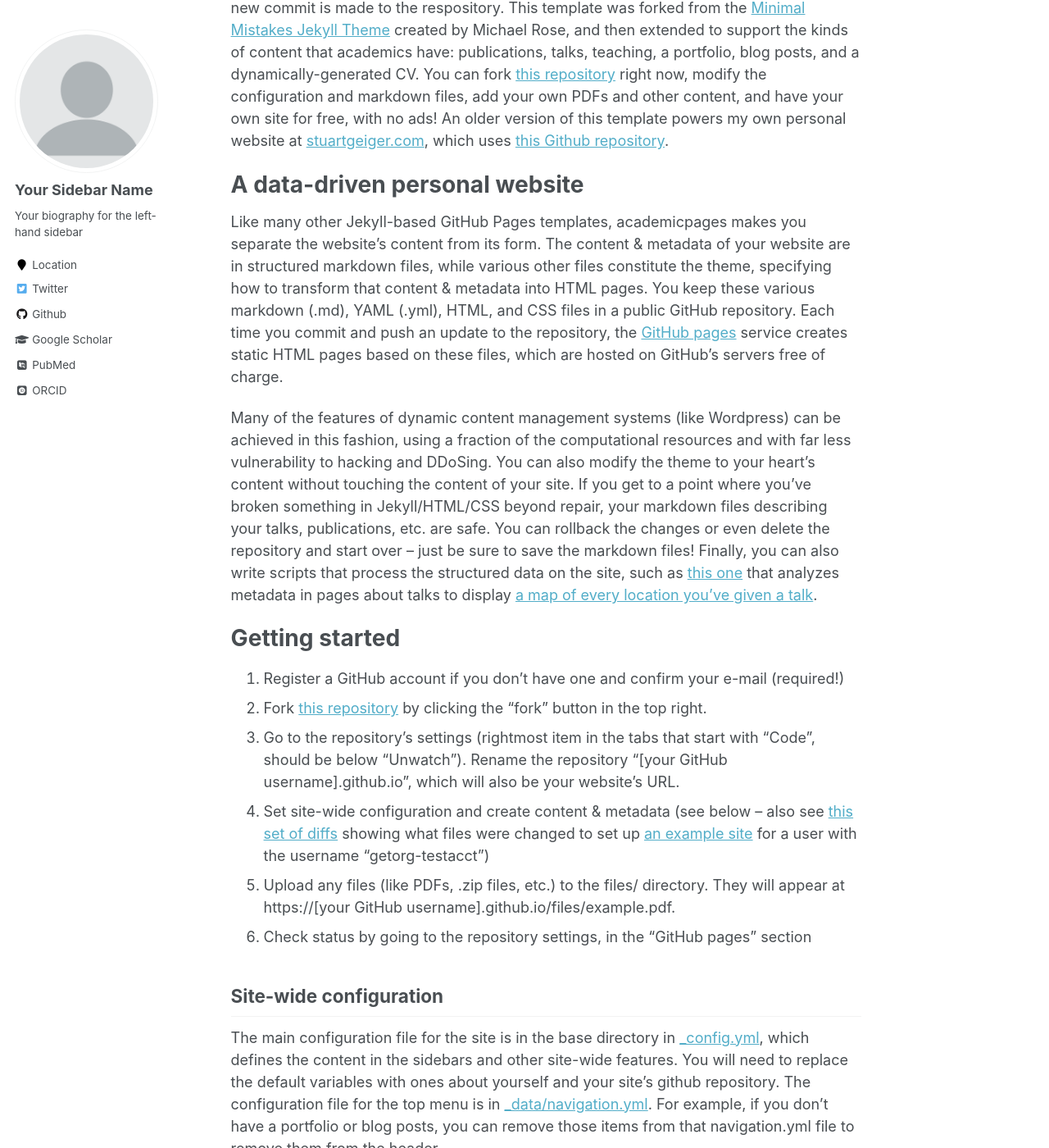
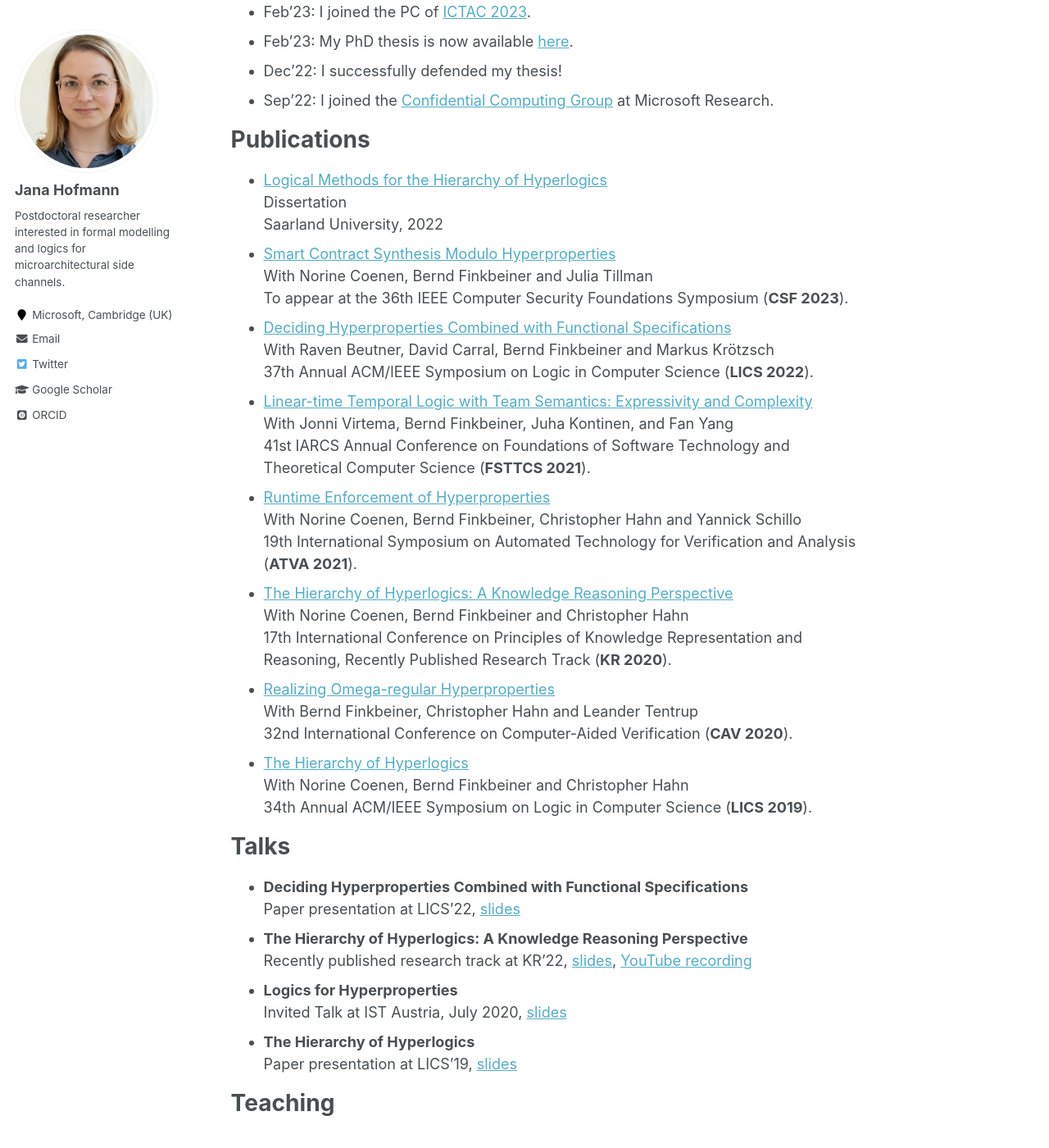
Before and after one commit to janahofmann/janahofmann.github.io, a Jekyll site: the page built from _pages/about.md, in a window 1280 px wide and 1400 px high, scrolled down 273 px. Shown: the whole window at 82% size. Built offline with Jekyll 4.4.1, drawn with Linux system fonts in a browser that asks for light colours; some web fonts are replaced; some of the changed text lies outside the part shown.

Commit message:
personal page setup

```diff
--- a/_config.yml
+++ b/_config.yml
@@ -7,13 +7,13 @@
 
 # Site Settings
 locale                   : "en-US"
-title                    : "Your Name / Site Title"
+title                    : "Jana Hofmann"
 title_separator          : "-"
-name                     : &name "Your Name"
-description              : &description "personal description"
-url                      : https://academicpages.github.io # the base hostname & protocol for your site e.g. "https://mmistakes.github.io"
+name                     : &name "Jana Hofmann"
+description              : &description "Postdoctoral Researcher at Microsoft"
+url                      : https://janahofmann.github.io # the base hostname & protocol for your site e.g. "https://mmistakes.github.io"
 baseurl                  : "" # the subpath of your site, e.g. "/blog"
-repository               : "academicpages/academicpages.github.io"
+repository               : "janahofmann.github.io"
 teaser                   :  # filename of teaser fallback teaser image placed in /images/, .e.g. "500x300.png"
 breadcrumbs              : false # true, false (default)
 words_per_minute         : 160
@@ -80,14 +80,14 @@ analytics:
 
 # Site Author
 author:
-  name             : "Your Sidebar Name"
-  avatar           : "profile.png"
-  bio              : "Your biography for the left-hand sidebar"
-  location         : "Location"
-  employer         :
-  pubmed           : "https://www.ncbi.nlm.nih.gov/pubmed/?term=john+snow"
-  googlescholar    : "http://yourfullgooglescholarurl.com"
-  email            :
+  name             : "Jana Hofmann"
+  avatar           : "profile_pic.jpeg"
+  bio              : "Postdoctoral researcher interested in formal modelling and logics for microarchitectural side channels."
+  location         :
+  employer         : "Microsoft, Cambridge (UK)"
+  pubmed           :
+  googlescholar    : "https://scholar.google.de/citations?user=w2HMTMAAAAAJ&hl=en"
+  email            : t-jhofmann@microsoft.com
   researchgate     :  # example: "https://www.researchgate.net/profile/yourprofile"
   uri              :
   bitbucket        :
@@ -96,20 +96,20 @@ author:
   flickr           :
   facebook         :
   foursquare       :
-  github           : "academicpages"
+  github           :
   google_plus      :
   keybase          :
   instagram        :
   impactstory      : #"https://profiles.impactstory.org/u/xxxx-xxxx-xxxx-xxxx"
   lastfm           :
   linkedin         :
-  orcid            : "http://orcid.org/yourorcidurl"
+  orcid            : "http://orcid.org/0000-0003-1660-2949"
   pinterest        :
   soundcloud       :
   stackoverflow    : # http://stackoverflow.com/users/123456/username
   steam            :
   tumblr           :
-  twitter          : "replacethistwitterhandle"
+  twitter          : "jana_tweets_cs"
   vine             :
   weibo            :
   xing             :
--- a/_pages/about.md
+++ b/_pages/about.md
@@ -1,6 +1,6 @@
 ---
 permalink: /
-title: "academicpages is a ready-to-fork GitHub Pages template for academic personal websites"
+title:
 excerpt: "About me"
 author_profile: true
 redirect_from:
@@ -8,43 +8,96 @@ redirect_from:
   - /about.html
 ---
 
-This is the front page of a website that is powered by the [academicpages template](https://github.com/academicpages/academicpages.github.io) and hosted on GitHub pages. [GitHub pages](https://pages.github.com) is a free service in which websites are built and hosted from code and data stored in a GitHub repository, automatically updating when a new commit is made to the respository. This template was forked from the [Minimal Mistakes Jekyll Theme](https://mmistakes.github.io/minimal-mistakes/) created by Michael Rose, and then extended to support the kinds of content that academics have: publications, talks, teaching, a portfolio, blog posts, and a dynamically-generated CV. You can fork [this repository](https://github.com/academicpages/academicpages.github.io) right now, modify the configuration and markdown files, add your own PDFs and other content, and have your own site for free, with no ads! An older version of this template powers my own personal website at [stuartgeiger.com](http://stuartgeiger.com), which uses [this Github repository](https://github.com/staeiou/staeiou.github.io).
+I am a postdoctoral researcher at Microsoft working on formal models and specifications languages describing microarchitectural side channels. I obtained my PhD from Saarland University (while working at CISPA) in 2022, where I was advised by Bernd Finkbeiner.
 
-A data-driven personal website
-======
-Like many other Jekyll-based GitHub Pages templates, academicpages makes you separate the website's content from its form. The content & metadata of your website are in structured markdown files, while various other files constitute the theme, specifying how to transform that content & metadata into HTML pages. You keep these various markdown (.md), YAML (.yml), HTML, and CSS files in a public GitHub repository. Each time you commit and push an update to the repository, the [GitHub pages](https://pages.github.com/) service creates static HTML pages based on these files, which are hosted on GitHub's servers free of charge.
 
-Many of the features of dynamic content management systems (like Wordpress) can be achieved in this fashion, using a fraction of the computational resources and with far less vulnerability to hacking and DDoSing. You can also modify the theme to your heart's content without touching the content of your site. If you get to a point where you've broken something in Jekyll/HTML/CSS beyond repair, your markdown files describing your talks, publications, etc. are safe. You can rollback the changes or even delete the repository and start over -- just be sure to save the markdown files! Finally, you can also write scripts that process the structured data on the site, such as [this one](https://github.com/academicpages/academicpages.github.io/blob/master/talkmap.ipynb) that analyzes metadata in pages about talks to display [a map of every location you've given a talk](https://academicpages.github.io/talkmap.html).
+# News!
 
-Getting started
-======
-1. Register a GitHub account if you don't have one and confirm your e-mail (required!)
-1. Fork [this repository](https://github.com/academicpages/academicpages.github.io) by clicking the "fork" button in the top right.
-1. Go to the repository's settings (rightmost item in the tabs that start with "Code", should be below "Unwatch"). Rename the repository "[your GitHub username].github.io", which will also be your website's URL.
-1. Set site-wide configuration and create content & metadata (see below -- also see [this set of diffs](http://archive.is/3TPas) showing what files were changed to set up [an example site](https://getorg-testacct.github.io) for a user with the username "getorg-testacct")
-1. Upload any files (like PDFs, .zip files, etc.) to the files/ directory. They will appear at https://[your GitHub username].github.io/files/example.pdf.
-1. Check status by going to the repository settings, in the "GitHub pages" section
+* Feb'23: I joined the PC of [ICTAC 2023](https://ictac2023.compsust.utec.edu.pe).
+* Feb'23: My PhD thesis is now available [here](https://publikationen.sulb.uni-saarland.de/handle/20.500.11880/35154).
+* Dec'22: I successfully defended my thesis!
+* Sep'22: I joined the [Confidential Computing Group](https://www.microsoft.com/en-us/research/group/confidential-computing/) at Microsoft Research.
 
-Site-wide configuration
-------
-The main configuration file for the site is in the base directory in [_config.yml](https://github.com/academicpages/academicpages.github.io/blob/master/_config.yml), which defines the content in the sidebars and other site-wide features. You will need to replace the default variables with ones about yourself and your site's github repository. The configuration file for the top menu is in [_data/navigation.yml](https://github.com/academicpages/academicpages.github.io/blob/master/_data/navigation.yml). For example, if you don't have a portfolio or blog posts, you can remove those items from that navigation.yml file to remove them from the header.
 
-Create content & metadata
-------
-For site content, there is one markdown file for each type of content, which are stored in directories like _publications, _talks, _posts, _teaching, or _pages. For example, each talk is a markdown file in the [_talks directory](https://github.com/academicpages/academicpages.github.io/tree/master/_talks). At the top of each markdown file is structured data in YAML about the talk, which the theme will parse to do lots of cool stuff. The same structured data about a talk is used to generate the list of talks on the [Talks page](https://academicpages.github.io/talks), each [individual page](https://academicpages.github.io/talks/2012-03-01-talk-1) for specific talks, the talks section for the [CV page](https://academicpages.github.io/cv), and the [map of places you've given a talk](https://academicpages.github.io/talkmap.html) (if you run this [python file](https://github.com/academicpages/academicpages.github.io/blob/master/talkmap.py) or [Jupyter notebook](https://github.com/academicpages/academicpages.github.io/blob/master/talkmap.ipynb), which creates the HTML for the map based on the contents of the _talks directory).
+# Publications
+* [Logical Methods for the Hierarchy of Hyperlogics](https://publikationen.sulb.uni-saarland.de/bitstream/20.500.11880/35154/1/dissertation_jana_hofmann.pdf)<br>
+  Dissertation<br>
+  Saarland University, 2022
+* [Smart Contract Synthesis Modulo Hyperproperties](https://arxiv.org/pdf/2208.07180.pdf)<br>
+  With Norine Coenen, Bernd Finkbeiner and Julia Tillman<br>
+  To appear at the 36th IEEE Computer Security Foundations Symposium (**CSF 2023**).
+* [Deciding Hyperproperties Combined with Functional Specifications](https://arxiv.org/pdf/2205.15138.pdf)<br>
+  With Raven Beutner, David Carral, Bernd Finkbeiner and Markus Krötzsch<br>
+  37th Annual ACM/IEEE Symposium on Logic in Computer Science (**LICS 2022**).
+* [Linear-time Temporal Logic with Team Semantics: Expressivity and Complexity](https://arxiv.org/pdf/2010.03311.pdf)<br>
+  With Jonni Virtema, Bernd Finkbeiner, Juha Kontinen, and Fan Yang<br>
+  41st IARCS Annual Conference on Foundations of Software Technology and Theoretical Computer Science (**FSTTCS 2021**).
+* [Runtime Enforcement of Hyperproperties](https://arxiv.org/pdf/2203.04146.pdf)<br>
+  With Norine Coenen, Bernd Finkbeiner, Christopher Hahn and Yannick Schillo<br>
+  19th International Symposium on Automated Technology for Verification and Analysis (**ATVA 2021**).
+* [The Hierarchy of Hyperlogics: A Knowledge Reasoning Perspective](https://www.react.uni-saarland.de/publications/CFHH20.pdf)<br>
+  With Norine Coenen, Bernd Finkbeiner and Christopher Hahn<br>
+  17th International Conference on Principles of Knowledge Representation and Reasoning, Recently Published Research Track (**KR 2020**).
+* [Realizing Omega-regular Hyperproperties](https://arxiv.org/pdf/2101.07161.pdf)<br>
+  With Bernd Finkbeiner, Christopher Hahn and Leander Tentrup<br>
+  32nd International Conference on Computer-Aided Verification (**CAV 2020**).
+* [The Hierarchy of Hyperlogics](https://arxiv.org/pdf/2005.05934.pdf)<br>
+  With Norine Coenen, Bernd Finkbeiner and Christopher Hahn<br>
+  34th Annual ACM/IEEE Symposium on Logic in Computer Science (**LICS 2019**).
 
-**Markdown generator**
+# Talks
 
-I have also created [a set of Jupyter notebooks](https://github.com/academicpages/academicpages.github.io/tree/master/markdown_generator
-) that converts a CSV containing structured data about talks or presentations into individual markdown files that will be properly formatted for the academicpages template. The sample CSVs in that directory are the ones I used to create my own personal website at stuartgeiger.com. My usual workflow is that I keep a spreadsheet of my publications and talks, then run the code in these notebooks to generate the markdown files, then commit and push them to the GitHub repository.
+* **Deciding Hyperproperties Combined with Functional Specifications**<br>
+  Paper presentation at LICS'22, [slides](http://janahofmann.github.io/files/talk_LICS2022.pdf)
+* **The Hierarchy of Hyperlogics: A Knowledge Reasoning Perspective**<br>
+  Recently published research track at KR'22, [slides](http://janahofmann.github.io/files/talk_KR2020.pdf), [YouTube recording](https://www.youtube.com/watch?v=6RvgBaWC374)
+* **Logics for Hyperproperties**<br>
+  Invited Talk at IST Austria, July 2020, [slides](http://janahofmann.github.io/files/talk_ISTAustria.pdf)
+* **The Hierarchy of Hyperlogics**<br>
+  Paper presentation at LICS'19, [slides](http://janahofmann.github.io/files/talk_LICS2019.pdf)
 
-How to edit your site's GitHub repository
-------
-Many people use a git client to create files on their local computer and then push them to GitHub's servers. If you are not familiar with git, you can directly edit these configuration and markdown files directly in the github.com interface. Navigate to a file (like [this one](https://github.com/academicpages/academicpages.github.io/blob/master/_talks/2012-03-01-talk-1.md) and click the pencil icon in the top right of the content preview (to the right of the "Raw | Blame | History" buttons). You can delete a file by clicking the trashcan icon to the right of the pencil icon. You can also create new files or upload files by navigating to a directory and clicking the "Create new file" or "Upload files" buttons.
 
-Example: editing a markdown file for a talk
-![Editing a markdown file for a talk](/images/editing-talk.png)
+# Teaching
+## Supervised Students
+* **Janine Lohse**, Bachelor's thesis: Model Checking for (Hyper) Temporal Stream Logic (2022)
+* **Yannick Schillo**, Research project: Specifying Android Apps with TSL (2020 - 2022)
+* **Frederik Scheerer**, Bachelor's thesis: Monitoring Smart Contracts with RTLola (2021)
+* **Julia Tillman**, Bachelor's thesis: Temporal Stream Logic for Hyperproperties (2020)
+* **Matthias Cosler**, Bachelor's thesis: Towards Synthesizing Smart Contracts: Reducing ATL* Synthesis to HyperLTL Synthesis (2019)
 
-For more info
-------
-More info about configuring academicpages can be found in [the guide](https://academicpages.github.io/markdown/). The [guides for the Minimal Mistakes theme](https://mmistakes.github.io/minimal-mistakes/docs/configuration/) (which this theme was forked from) might also be helpful.
+## Assisted Lectures
+### During PhD
+* Winter 2020/2021:	Assistant for Basic Course Programmierung 1<br>
+  received **Busy Beaver award** for outstanding teaching performance
+* Winter 2019/2020:	Assistant for Core Course Verification
+* Summer 2019: Advisor for Proseminar Softwarezuverlässigkeit (Software Reliability)
+* Winter 2018/2019:	Assistant for Seminar Hyperproperties
+
+### As Student
+* Summer 2018: Coach for Mathematics Precourse at Saarland University
+* Summer 2017:	Lecturer and Coach for Mathematics Precourse at Saarland University<br>
+  received **BeStE award** for student initiatives and extraordinary commitment
+* Summer 2017:	Student TA for Theoretical Computer Science at the School of Informatics, University of Edinburgh
+* Winter 2016/2017:	Student TA for Informatics I – Functional Programming at the School of Informatics, University of Edinburgh
+* Summer 2016: Coach for Mathematics Precourse, Saarland University
+* Summer 2016: Student TA for Concurrent Programming, Saarland University
+* Winter 2015/2016:	Organizer of Didactic Seminar for Re-exam Student TAs
+* Winter 2015/2016:	Supervision Student TA for Programming 1, Saarland University
+* Summer 2015: Coach for Mathematics Precourse at Saarland University, Saarland University
+* Winter 2014/2015:	Organizer of Didactic Seminar for Re-exam Student TAs, Saarland University
+* Winter 2014/2015:	Student TA for Programming 1, Saarland University
+* Winter 2013/2014:	Re-exam Student TA for Programmierung 1, Saarland University
+
+# Scientific Service
+* **Program Committee**: ICTAC'23, CAV'22 Artifact Evaluation
+* **External Reviewer**: LICS’22, TACAS’21, MFCS’21, CONCUR’21, ATVA’21, CAV’21, LICS’21, CONCUR’20, KR’20, ICALP’20, TACAS’20, CSL’20, ATVA’19
+
+# CV
+
+| ----------- | ----------- |
+| Since Sep'22 | Postdoctoral Researcher at Microsoft Research |
+| 2018 - 2022 | Dr. rer. nat. at Saarland University / CISPA (summa cum laude)
+| 2016 - 2017 | M.Sc. in Computer Science at University of Edinburgh (with Distinction)|
+| 2013 - 2016 | B.Sc. in Computer Science at Saarland University |
+
+A full (occasionally updated) CV can be found [here](http://janahofmann.github.io/files/cv_jana_hofmann.pdf).
```
Also changed, not shown: _data/navigation.yml (+6 -12 lines), images/profile_pic.jpeg (added), 4 other files.
